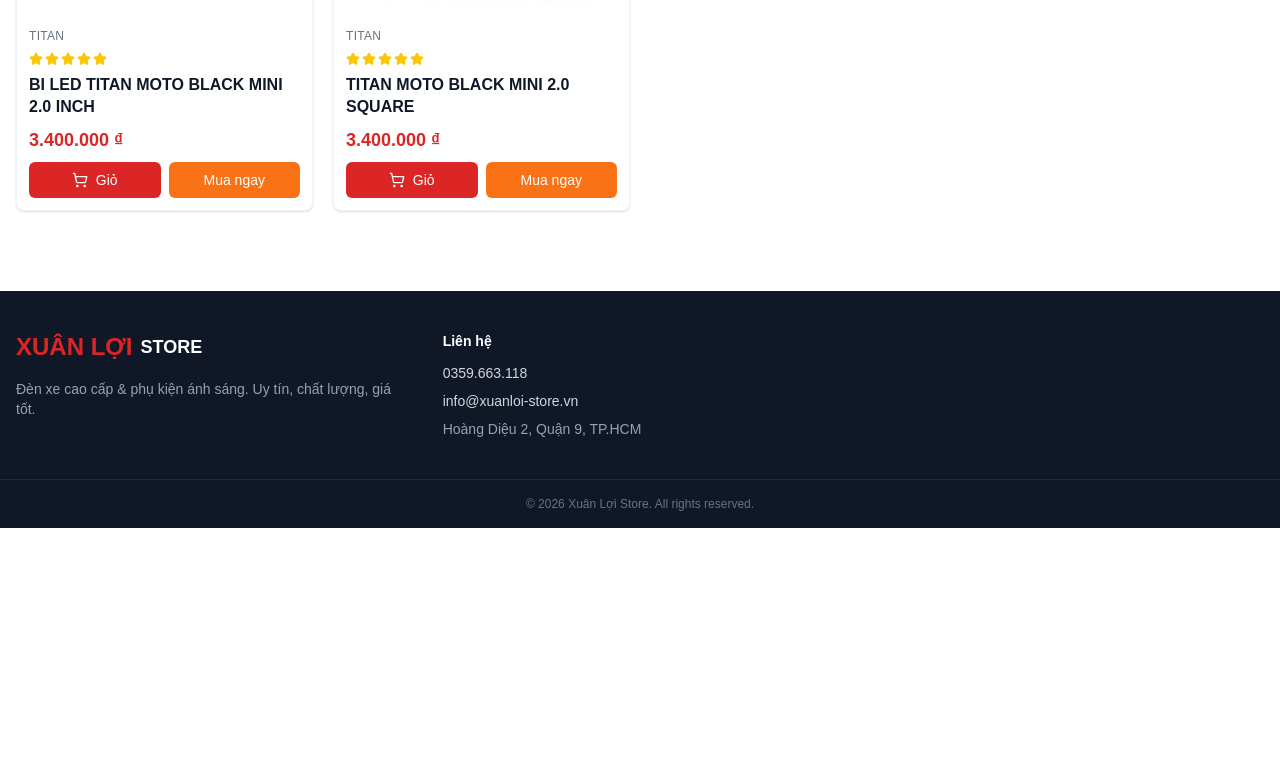
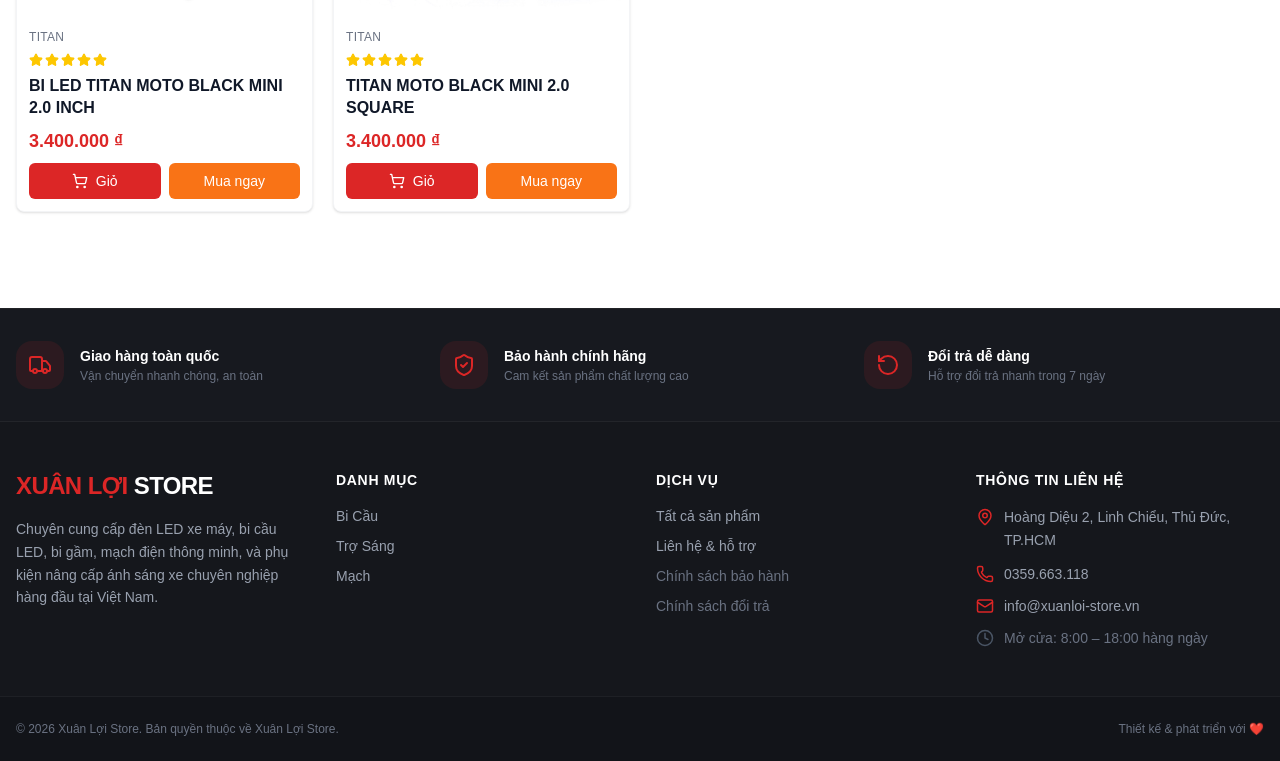
Before and after one commit to thienhungbro-cell/shop-den-led, a Next.js app: page / in a window 1280 px wide. Shown: the part 2005-2766 px from the top of the page. Before the commit the page ends 2533 px from the top, so only its background shows below. Built offline with nearby package versions, Linux system fonts and the light colour scheme.

Commit message:
FIX(host): chinh thanh chuc nang bannner

```diff
--- a/src/components/layout/Footer.tsx
+++ b/src/components/layout/Footer.tsx
@@ -1,41 +1,136 @@
 import Link from "next/link";
-import { Phone, Mail, MapPin, Clock } from "lucide-react";
+import { Phone, Mail, MapPin, Clock, ShieldCheck, Truck, RotateCcw } from "lucide-react";
 import categories from "@/data/categories.json";
 
 export default function Footer() {
   return (
-    <footer className="bg-gray-900 text-gray-300 mt-12">
-      <div className="max-w-7xl mx-auto px-4 py-10">
-        <div className="grid grid-cols-1 md:grid-cols-3 gap-8 items-start">
+    <footer className="bg-[#15171C] text-gray-400 mt-16 border-t border-white/5">
+      {/* Trust badges */}
+      <div className="border-b border-white/5 bg-[#1a1d23]/50">
+        <div className="max-w-7xl mx-auto px-4 py-8 grid grid-cols-1 sm:grid-cols-3 gap-6">
+          <div className="flex items-center gap-4">
+            <div className="p-3 bg-primary/10 text-primary rounded-2xl">
+              <Truck size={24} />
+            </div>
+            <div>
+              <h4 className="text-white font-semibold text-sm">Giao hàng toàn quốc</h4>
+              <p className="text-xs text-gray-500 mt-0.5">Vận chuyển nhanh chóng, an toàn</p>
+            </div>
+          </div>
+          <div className="flex items-center gap-4">
+            <div className="p-3 bg-primary/10 text-primary rounded-2xl">
+              <ShieldCheck size={24} />
+            </div>
+            <div>
+              <h4 className="text-white font-semibold text-sm">Bảo hành chính hãng</h4>
+              <p className="text-xs text-gray-500 mt-0.5">Cam kết sản phẩm chất lượng cao</p>
+            </div>
+          </div>
+          <div className="flex items-center gap-4">
+            <div className="p-3 bg-primary/10 text-primary rounded-2xl">
+              <RotateCcw size={24} />
+            </div>
+            <div>
+              <h4 className="text-white font-semibold text-sm">Đổi trả dễ dàng</h4>
+              <p className="text-xs text-gray-500 mt-0.5">Hỗ trợ đổi trả nhanh trong 7 ngày</p>
+            </div>
+          </div>
+        </div>
+      </div>
+
+      <div className="max-w-7xl mx-auto px-4 py-12">
+        <div className="grid grid-cols-1 md:grid-cols-4 gap-8">
           {/* Brand */}
-          <div>
-            <Link href="/" className="inline-flex items-center gap-2 mb-2">
-              <span className="text-2xl font-extrabold text-primary">XUÂN LỢI</span>
-              <span className="text-lg font-bold text-white">STORE</span>
+          <div className="space-y-4">
+            <Link href="/" className="inline-flex items-center gap-2">
+              <span className="text-2xl font-extrabold text-primary tracking-tight">
+                XUÂN LỢI <span className="text-white">STORE</span>
+              </span>
             </Link>
-            <p className="text-sm text-gray-400 mt-2">
-              Đèn xe cao cấp & phụ kiện ánh sáng. Uy tín, chất lượng, giá tốt.
+            <p className="text-sm leading-relaxed text-gray-400">
+              Chuyên cung cấp đèn LED xe máy, bi cầu LED, bi gầm, mạch điện thông minh, và phụ kiện nâng cấp ánh sáng xe chuyên nghiệp hàng đầu tại Việt Nam.
             </p>
           </div>
 
-          {/* Contact */}
+          {/* Categories */}
           <div>
-            <h3 className="text-white font-bold text-sm mb-3">Liên hệ</h3>
-            <ul className="space-y-2 text-sm text-gray-300">
+            <h3 className="text-white font-semibold text-sm uppercase tracking-wider mb-4">Danh mục</h3>
+            <ul className="space-y-2.5 text-sm">
+              {categories.map((cat) => (
+                <li key={cat.id}>
+                  <Link
+                    href={`/${cat.slug}`}
+                    className="hover:text-primary transition-all duration-150 inline-block hover:translate-x-1"
+                  >
+                    {cat.name}
+                  </Link>
+                </li>
+              ))}
+            </ul>
+          </div>
+
+          {/* Policies / Services */}
+          <div>
+            <h3 className="text-white font-semibold text-sm uppercase tracking-wider mb-4">Dịch vụ</h3>
+            <ul className="space-y-2.5 text-sm">
               <li>
-                <a href="tel:0359663118" className="hover:text-primary">0359.663.118</a>
+                <Link href="/san-pham" className="hover:text-primary transition-all duration-150 inline-block hover:translate-x-1">
+                  Tất cả sản phẩm
+                </Link>
               </li>
               <li>
-                <a href="mailto:info@xuanloi-store.vn" className="hover:text-primary">info@xuanloi-store.vn</a>
+                <Link href="/lien-he" className="hover:text-primary transition-all duration-150 inline-block hover:translate-x-1">
+                  Liên hệ & hỗ trợ
+                </Link>
               </li>
-              <li className="text-gray-400 text-sm">Hoàng Diệu 2, Quận 9, TP.HCM</li>
+              <li>
+                <span className="text-gray-500 cursor-not-allowed">Chính sách bảo hành</span>
+              </li>
+              <li>
+                <span className="text-gray-500 cursor-not-allowed">Chính sách đổi trả</span>
+              </li>
+            </ul>
+          </div>
+
+          {/* Contact */}
+          <div className="space-y-4">
+            <h3 className="text-white font-semibold text-sm uppercase tracking-wider mb-4">Thông tin liên hệ</h3>
+            <ul className="space-y-3 text-sm">
+              <li className="flex items-start gap-2.5">
+                <MapPin size={18} className="text-primary shrink-0 mt-0.5" />
+                <span className="leading-relaxed">Hoàng Diệu 2, Linh Chiểu, Thủ Đức, TP.HCM</span>
+              </li>
+              <li className="flex items-center gap-2.5">
+                <Phone size={18} className="text-primary shrink-0" />
+                <a href="tel:0359663118" className="hover:text-white transition-colors">
+                  0359.663.118
+                </a>
+              </li>
+              <li className="flex items-center gap-2.5">
+                <Mail size={18} className="text-primary shrink-0" />
+                <a href="mailto:info@xuanloi-store.vn" className="hover:text-white transition-colors">
+                  info@xuanloi-store.vn
+                </a>
+              </li>
+              <li className="flex items-center gap-2.5 text-gray-500">
+                <Clock size={18} className="text-gray-600 shrink-0" />
+                <span>Mở cửa: 8:00 – 18:00 hàng ngày</span>
+              </li>
             </ul>
           </div>
         </div>
       </div>
 
-      <div className="border-t border-gray-800 py-4 text-center text-xs text-gray-500">
-        © {new Date().getFullYear()} Xuân Lợi Store. All rights reserved.
+      {/* Copyright */}
+      <div className="border-t border-white/5 py-6 bg-[#111317]/50">
+        <div className="max-w-7xl mx-auto px-4 flex flex-col sm:flex-row items-center justify-between gap-4 text-xs text-gray-500">
+          <div>
+            © {new Date().getFullYear()} Xuân Lợi Store. Bản quyền thuộc về Xuân Lợi Store.
+          </div>
+          <div className="flex gap-4">
+            <span>Thiết kế & phát triển với ❤️</span>
+          </div>
+        </div>
       </div>
     </footer>
   );
--- a/src/components/layout/Header.tsx
+++ b/src/components/layout/Header.tsx
@@ -8,7 +8,6 @@
 import categories from "@/data/categories.json";
 
 export default function Header() {
-  const [menuOpen, setMenuOpen] = useState(false);
   const [searchOpen, setSearchOpen] = useState(false);
   const [mounted, setMounted] = useState(false);
   const [query, setQuery] = useState("");
@@ -19,9 +18,9 @@
   const totalItems = useCartStore((s) => s.totalItems());
 
   return (
-    <header className="sticky top-0 z-40 bg-[#15171C] shadow-md">
+    <header className="sticky top-0 z-40 bg-[#d70018] shadow-md">
       {/* Top bar */}
-      <div className="bg-primary text-white text-[10px] sm:text-xs py-1.5 overflow-hidden leading-tight">
+      <div className="bg-[#b00010] text-white text-[10px] sm:text-xs py-1.5 overflow-hidden leading-tight border-b border-white/5">
         <div className="animate-marquee whitespace-nowrap inline-block">
           💡 XUÂN LỢI STORE &nbsp;—&nbsp; NÂNG TẦM ÁNH SÁNG, AN TOÀN TRÊN MỌI HÀNH TRÌNH &nbsp;—&nbsp; Hotline hỗ trợ:{" "}
           <a href="tel:0359663118" className="font-bold underline">
@@ -42,7 +41,7 @@
           <div className="flex md:hidden items-center gap-3 w-full animate-slide-in">
             <button
               onClick={() => setSearchOpen(false)}
-              className="text-white bg-slate-200/15 border border-slate-300/30 rounded-xl p-2 hover:bg-slate-200/25 transition"
+              className="text-white bg-white/10 border border-white/20 rounded-xl p-2 hover:bg-white/20 transition"
             >
               <X size={20} />
             </button>
@@ -58,22 +57,22 @@
                     window.location.href = `/san-pham?q=${encodeURIComponent(query)}`;
                   }
                 }}
-                className="w-full bg-[#20232A] border border-[#2D313C] rounded-full pl-4 pr-10 py-2 text-sm text-white placeholder-gray-400 focus:outline-none focus:border-primary focus:ring-1 focus:ring-primary transition-all duration-200"
+                className="w-full bg-white border border-gray-100 rounded-full pl-4 pr-10 py-2 text-sm text-gray-800 placeholder-gray-400 focus:outline-none focus:ring-1 focus:ring-red-300 focus:border-red-400 transition-all duration-200"
               />
               <Link
                 href={query ? `/san-pham?q=${encodeURIComponent(query)}` : "/san-pham"}
-                className="absolute right-3 top-1/2 -translate-y-1/2 text-gray-400 hover:text-primary transition-colors duration-200"
+                className="absolute right-3 top-1/2 -translate-y-1/2 text-gray-400 hover:text-red-600 transition-colors duration-200"
               >
                 <Search size={18} />
               </Link>
             </div>
             <Link
               href="/gio-hang"
-              className="relative text-white bg-slate-200/15 border border-slate-300/30 rounded-xl p-2 flex items-center gap-1 hover:bg-slate-200/25 transition whitespace-nowrap"
+              className="relative text-white bg-white/10 border border-white/20 rounded-xl p-2 flex items-center gap-1 hover:bg-white/20 transition whitespace-nowrap"
             >
               <ShoppingCart size={24} />
               {mounted && totalItems > 0 && (
-                <span className="absolute -top-2 -right-2 bg-primary text-white text-xs w-5 h-5 rounded-full flex items-center justify-center font-bold">
+                <span className="absolute -top-2 -right-2 bg-white text-[#d70018] text-xs w-5 h-5 rounded-full flex items-center justify-center font-bold border border-[#d70018]">
                   {totalItems}
                 </span>
               )}
@@ -83,27 +82,27 @@
 
         <div className={`flex-1 grid grid-cols-3 items-center gap-4 ${searchOpen ? "hidden md:grid" : "grid"}`}>
           <div className="flex items-center gap-3">
-            {/* Mobile: hamburger */}
-            <button
-              className="md:hidden text-white bg-slate-200/15 border border-slate-300/30 rounded-xl p-2 hover:bg-slate-200/25 transition"
-              onClick={() => setMenuOpen(!menuOpen)}
+            {/* Mobile: Link to /san-pham */}
+            <Link
+              href="/san-pham"
+              className="md:hidden text-white bg-white/10 border border-white/20 rounded-xl p-2 hover:bg-white/20 transition"
             >
-              {menuOpen ? <X size={24} /> : <Menu size={24} />}
-            </button>
+              <Menu size={24} />
+            </Link>
 
             {/* Desktop: Sản Phẩm link */}
             <Link
               href="/san-pham"
-              className="hidden md:flex items-center gap-2 text-sm font-semibold text-gray-200 bg-white/5 border border-white/10 px-4 py-2 rounded-xl hover:bg-primary hover:border-primary hover:text-white transition-all duration-200 shadow-sm group"
+              className="hidden md:flex items-center gap-2 text-sm font-semibold text-white bg-white/10 border border-white/20 px-4 py-2 rounded-xl hover:bg-white hover:text-[#d70018] hover:border-white transition-all duration-200 shadow-sm group"
             >
-              <Menu size={16} className="text-primary group-hover:text-white transition-colors duration-200" />
+              <Menu size={16} className="text-white group-hover:text-[#d70018] transition-colors duration-200" />
               <span>Sản Phẩm</span>
             </Link>
           </div>
 
           <Link href="/" className="flex items-center justify-center gap-2">
-            <span className="font-bold text-lg sm:text-xl text-primary tracking-tight whitespace-nowrap">
-              XUÂN LỢI <span className="text-white">STORE</span>
+            <span className="font-bold text-lg sm:text-xl text-white tracking-tight whitespace-nowrap">
+              XUÂN LỢI <span className="text-red-100 font-semibold opacity-90">STORE</span>
             </span>
           </Link>
 
@@ -120,11 +119,11 @@
                       window.location.href = query ? `/san-pham?q=${encodeURIComponent(query)}` : "/san-pham";
                     }
                   }}
-                  className="w-full bg-[#20232A] border border-[#2D313C] rounded-full pl-4 pr-10 py-2 text-sm text-white placeholder-gray-400 focus:outline-none focus:border-primary focus:ring-1 focus:ring-primary transition-all duration-200"
+                  className="w-full bg-white border border-gray-100 rounded-full pl-4 pr-10 py-2 text-sm text-gray-800 placeholder-gray-400 focus:outline-none focus:ring-1 focus:ring-red-300 focus:border-red-400 transition-all duration-200"
                 />
                 <Link
                   href={query ? `/san-pham?q=${encodeURIComponent(query)}` : "/san-pham"}
-                  className="absolute right-3 top-1/2 -translate-y-1/2 text-gray-400 hover:text-primary transition-colors duration-200"
+                  className="absolute right-3 top-1/2 -translate-y-1/2 text-gray-400 hover:text-red-600 transition-colors duration-200"
                 >
                   <Search size={18} />
                 </Link>
@@ -132,7 +131,7 @@
             </div>
 
             <button
-              className="md:hidden text-white bg-slate-200/15 border border-slate-300/30 rounded-xl p-2 hover:bg-slate-200/25 transition"
+              className="md:hidden text-white bg-white/10 border border-white/20 rounded-xl p-2 hover:bg-white/20 transition"
               onClick={() => setSearchOpen(true)}
             >
               <Search size={22} />
@@ -140,11 +139,11 @@
 
             <Link
               href="/gio-hang"
-              className="relative text-white bg-slate-200/15 border border-slate-300/30 rounded-xl p-2 flex items-center gap-1 hover:bg-slate-200/25 transition whitespace-nowrap"
+              className="relative text-white bg-white/10 border border-white/20 rounded-xl p-2 flex items-center gap-1 hover:bg-white/20 transition whitespace-nowrap"
             >
               <ShoppingCart size={24} />
               {mounted && totalItems > 0 && (
-                <span className="absolute -top-2 -right-2 bg-primary text-white text-xs w-5 h-5 rounded-full flex items-center justify-center font-bold">
+                <span className="absolute -top-2 -right-2 bg-white text-[#d70018] text-xs w-5 h-5 rounded-full flex items-center justify-center font-bold border border-[#d70018]">
                   {totalItems}
                 </span>
               )}
@@ -153,38 +152,7 @@
         </div>
       </div>
 
-      {/* Categories are available inside the mobile/hamberger menu only per request */}
 
-      {/* Mobile menu */}
-      {menuOpen && (
-        <nav className="md:hidden bg-white border-t border-gray-200 px-4 py-3">
-          <ul className="space-y-1">
-            {categories.map((cat) => (
-              <li key={cat.id}>
-                <Link
-                  href={`/${cat.slug}`}
-                  onClick={() => setMenuOpen(false)}
-                  className="flex items-center gap-2 px-3 py-2 rounded-lg text-gray-700 hover:bg-primary-light hover:text-primary text-sm"
-                >
-                  <div className="relative w-5 h-5">
-                    <Image src={cat.icon} alt="" fill className="object-contain" unoptimized />
-                  </div>
-                  {cat.name}
-                </Link>
-              </li>
-            ))}
-            <li className="border-t pt-2 mt-2">
-              <Link
-                href="/lien-he"
-                onClick={() => setMenuOpen(false)}
-                className="block px-3 py-2 text-sm text-gray-600"
-              >
-                Liên hệ
-              </Link>
-            </li>
-          </ul>
-        </nav>
-      )}
     </header>
   );
 }
--- a/src/data/banners.json
+++ b/src/data/banners.json
@@ -4,5 +4,17 @@
     "image": "/images/banners/led-vehicle-lights.png",
     "alt": "XUÂN LỢI STORE — Hệ Thống Đèn Tăng Sáng Ô Tô & Xe Máy",
     "link": "/san-pham"
+  },
+  {
+    "id": 2,
+    "image": "/images/banners/bi-cau-led.png",
+    "alt": "LUMINEX MOTO LIGHTING — Premium Bi-Cầu LED Technology",
+    "link": "/san-pham?category=bi-cau"
+  },
+  {
+    "id": 3,
+    "image": "/images/banners/led-tro-sang.png",
+    "alt": "CUSTOM MOTO LIGHTING — Đèn Trợ Sáng Cao Cấp",
+    "link": "/san-pham?category=tro-sang"
   }
 ]
```
Also changed, not shown: src/app/san-pham/ProductsClient.tsx (+119 -40 lines), public/images/banners/bi-cau-led.png (added), public/images/banners/led-tro-sang.png (added), src/app/page.tsx (line endings or trailing spaces).
